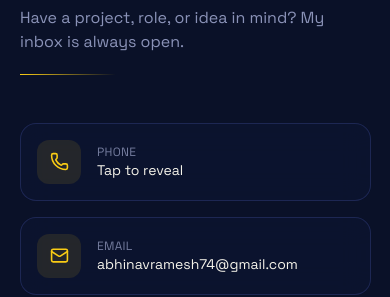
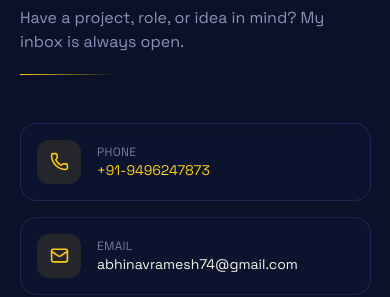
Before and after one commit to ABHINAV9496/Portfolio, a Next.js app: page / in a window 390 px wide. Shown: the part 9820-10117 px from the top of the page. Built offline with nearby package versions, Linux system fonts and the light colour scheme; no server answers.

Commit message:
feat: refactor Contact component to reveal phone number directly; replace button with link for improved accessibility

```diff
--- a/components/Contact.tsx
+++ b/components/Contact.tsx
@@ -31,7 +31,6 @@ type Status = "idle" | "sending" | "sent" | "error";
 export default function Contact() {
   const [form, setForm] = useState({ name: "", email: "", message: "" });
   const [status, setStatus] = useState<Status>("idle");
-  const [phoneRevealed, setPhoneRevealed] = useState(false);
 
   const handleSubmit = async (e: React.FormEvent<HTMLFormElement>) => {
     e.preventDefault();
@@ -86,17 +85,10 @@ export default function Contact() {
         className="grid gap-10 lg:grid-cols-[1fr_1.2fr]"
       >
         <div className="space-y-4">
-          <motion.button
-            type="button"
+          <motion.a
             variants={fadeUp}
-            onClick={() => {
-              if (phoneRevealed) {
-                window.location.href = profile.phoneHref;
-              } else {
-                setPhoneRevealed(true);
-              }
-            }}
-            className="card-glow group flex w-full items-center gap-4 rounded-2xl p-4 text-left"
+            href={profile.phoneHref}
+            className="card-glow group flex items-center gap-4 rounded-2xl p-4"
           >
             <span className="grid h-11 w-11 shrink-0 place-items-center rounded-xl bg-accent/10 text-accent transition-transform group-hover:rotate-6 group-hover:scale-110">
               <Phone size={19} />
@@ -105,18 +97,11 @@ export default function Contact() {
               <span className="block text-xs uppercase tracking-wide text-subtle">
                 Phone
               </span>
-              <span className="block truncate text-sm text-primary">
-                {phoneRevealed ? (
-                  <span className="text-accent">
-                    {profile.phone}
-                    <span className="ml-2 text-[11px] text-subtle">tap to call</span>
-                  </span>
-                ) : (
-                  "Tap to reveal"
-                )}
+              <span className="block truncate text-sm text-accent">
+                {profile.phone}
               </span>
             </span>
-          </motion.button>
+          </motion.a>
 
           {channels.map((channel) => {
             const Icon = channel.icon;
```
